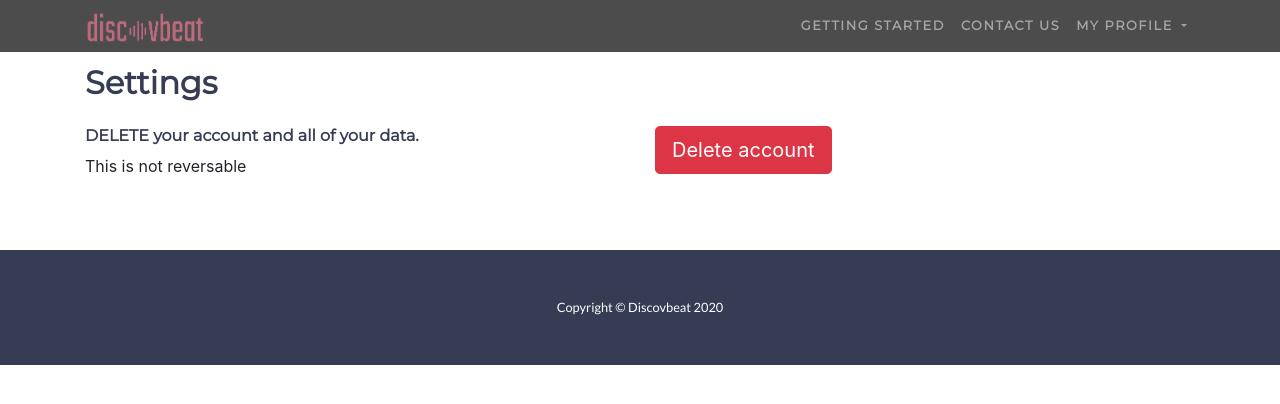
After one commit to RobertNimmo26/discovbeat, a Django app: page /settings/ in a window 1280 px wide. The commit adds this page. Shown: the top 404 px of the page. Run offline with Django 3.2, Linux system fonts and the light colour scheme; the visitor is signed in with stand-in values (Sample User, id 1); some libraries are stand-ins or nearby versions.

Commit message:
Added ability to delete playlists and accounts

```diff
--- a/discovbeat_project/discovbeat/urls.py
+++ b/discovbeat_project/discovbeat/urls.py
@@ -16,4 +16,7 @@ urlpatterns = [
 	path('playlistAnalysis/', views.playlistAnalysis, name='playlistanalysis'),
 	path('instructions/', views.instructions, name='instructions'),
 	path('contactus/', views.contactUs, name='contactus'),
+	path('deletePlaylist/<int:playlistAutoId>/', views.deletePlaylist, name="deleteplaylist"),
+	path('settings/', views.settings, name='settings'),
+	path('deleteUser/', views.deleteUser, name="deleteuser"),
 ]
--- a/discovbeat_project/discovbeat/views.py
+++ b/discovbeat_project/discovbeat/views.py
@@ -5,6 +5,8 @@ from django.shortcuts import get_object_or_404
 from django.contrib.auth.decorators import login_required
 from django.core.mail import send_mail
 from django.core.mail import EmailMessage
+from django.http import HttpResponseBadRequest
+from django.contrib.auth import logout
 
 
 from social_django.models import *
@@ -12,6 +14,19 @@ from discovbeat.models import UserPlaylist, Song
 
 import spotipy
 import requests
+
+# Custom Decorator #
+
+def ajax_required(ret_unexcepted):
+    def _ajax_required(func):
+        def wrapper(request, *args, **kwargs):
+            if not request.is_ajax():
+                return ret_unexcepted
+            return func(request, *args, **kwargs)
+        return wrapper
+    return _ajax_required
+
+####################
 
 # Spotify API #
 
@@ -25,6 +40,81 @@ def getToken(user):
 
 ###############
 
+# AJAX Calls #
+
+@ajax_required(HttpResponseBadRequest())
+def checkForUser(request):
+	# AJAX call to check is user exists
+	email = request.GET.get('email', None)
+	data = {
+		'exist': User.objects.filter(email__iexact=email, is_staff=False).exists()
+	}
+	return JsonResponse(data)
+
+@ajax_required(HttpResponseBadRequest())
+def saveComment(request):
+	# AJAX call to save users song comment
+	songId = request.GET.get('songAutoId', None)
+	comment = request.GET.get('comment', None)
+	song = Song.objects.get(songAutoId=songId)
+	song.comment=comment
+	song.save()
+	data = {
+		'songAutoId': songId,
+		'comment':comment
+	}
+	return JsonResponse(data)
+
+@ajax_required(HttpResponseBadRequest())
+def saveLike(request):
+	# AJAX call to save users liked songs
+	songId = request.GET.get('songAutoId', None)
+	like = request.GET.get('like', None)
+	print(songId,like)
+	song = Song.objects.get(songAutoId=songId)
+	song.rating=like
+	song.save()
+	data = {
+		'songAutoId': songId,
+		'like':like
+	}
+	return JsonResponse(data)
+
+# @ajax_required(HttpResponseBadRequest())
+# def generatePlaylist():
+# 	playlistAutoId = request.GET.get('playlistAutoId', None)
+# 	playlist = UserPlaylist.objects.get(playlistAutoId=playlistAutoId)
+# 	song = Song.objects.filter(playlist=playlist, rating=True)
+# 	songId
+# 	endpoint_url = "https://api.spotify.com/v1/recommendations?"
+# 	token = getUserSocialId(request.user)
+# 	user_id = getToken(request.user)
+
+# 	# OUR FILTERS
+# 	market="UK"
+# 	seed_genres="indie"
+# 	target_danceability=0.9
+# 	uris = []
+# 	seed_artists = '0XNa1vTidXlvJ2gHSsRi4A'
+# 	seed_tracks='55SfSsxneljXOk5S3NVZIW'
+
+# 	# PERFORM THE QUERY
+# 	query = f'{endpoint_url}&market={market}&seed_genres={seed_genres}&target_danceability={target_danceability}'
+# 	query += f'&seed_artists={seed_artists}'
+# 	query += f'&seed_tracks={seed_tracks}'
+
+# 	response = requests.get(query,
+# 				headers={"Content-Type":"application/json",
+# 							"Authorization":f"Bearer {token}"})
+# 	json_response = response.json()
+
+# 	print('Recommended Songs:')
+# 	for i,j in enumerate(json_response['tracks']):
+# 				uris.append(j['uri'])
+# 				print(f"{i+1}) \"{j['name']}\" by {j['artists'][0]['name']}")
+
+##############
+
 def index(request):
 	return render(request, 'discovbeat/index.html')
 
@@ -32,7 +122,6 @@ def instructions(request):
 	return render(request, 'discovbeat/instructions.html')
 
 def contactUs(request):
-	print(request)
 	if request.method == 'POST':
 
 		email= request.POST.get('email', None)
@@ -149,14 +238,6 @@ def add_tracks(results,playlist):
 		songList.append(song)
 	return songList
 
-def checkForUser(request):
-	# AJAX call to check is user exists
-	email = request.GET.get('email', None)
-	data = {
-		'exist': User.objects.filter(email__iexact=email, is_staff=False).exists()
-	}
-	return JsonResponse(data)
-
 @login_required
 def submitshareplaylist(request,playlistAutoId=None):
 	if request.method == "POST":
@@ -202,38 +283,6 @@ def playlistDashboard(request):
 
 	return render(request, 'discovbeat/playlistDashboard.html', context=context_dict)
 
-# def generatePlaylist():
-# 	playlistAutoId = request.GET.get('playlistAutoId', None)
-# 	playlist = UserPlaylist.objects.get(playlistAutoId=playlistAutoId)
-# 	song = Song.objects.filter(playlist=playlist, rating=True)
-# 	songId
-# 	endpoint_url = "https://api.spotify.com/v1/recommendations?"
-# 	token = getUserSocialId(request.user)
-# 	user_id = getToken(request.user)
-
-# 	# OUR FILTERS
-# 	market="UK"
-# 	seed_genres="indie"
-# 	target_danceability=0.9
-# 	uris = []
-# 	seed_artists = '0XNa1vTidXlvJ2gHSsRi4A'
-# 	seed_tracks='55SfSsxneljXOk5S3NVZIW'
-
-# 	# PERFORM THE QUERY
-# 	query = f'{endpoint_url}&market={market}&seed_genres={seed_genres}&target_danceability={target_danceability}'
-# 	query += f'&seed_artists={seed_artists}'
-# 	query += f'&seed_tracks={seed_tracks}'
-
-# 	response = requests.get(query,
-# 				headers={"Content-Type":"application/json",
-# 							"Authorization":f"Bearer {token}"})
-# 	json_response = response.json()
-
-# 	print('Recommended Songs:')
-# 	for i,j in enumerate(json_response['tracks']):
-# 				uris.append(j['uri'])
-# 				print(f"{i+1}) \"{j['name']}\" by {j['artists'][0]['name']}")
-
 @login_required
 def playlistAnalysis(request):
 	context_dict={}
@@ -250,31 +299,18 @@ def playlistAnalysis(request):
 def submitRatePlaylist(request):
 	return redirect(dashboard)
 
-def saveComment(request):
-	# AJAX call to save users song comment
+@login_required
+def deletePlaylist(request,playlistAutoId):
+	playlist = get_object_or_404(UserPlaylist, playlistAutoId=playlistAutoId)
+	playlist.delete()
+	return redirect(dashboard)
 
-	songId = request.GET.get('songAutoId', None)
-	comment = request.GET.get('comment', None)
-	song = Song.objects.get(songAutoId=songId)
-	song.comment=comment
-	song.save()
-	data = {
-		'songAutoId': songId,
-		'comment':comment
-	}
-	return JsonResponse(data)
+@login_required
+def settings(request):
+	return render(request,'discovbeat/settings.html')
 
-def saveLike(request):
-	# AJAX call to save users liked songs
-
-	songId = request.GET.get('songAutoId', None)
-	like = request.GET.get('like', None)
-	print(songId,like)
-	song = Song.objects.get(songAutoId=songId)
-	song.rating=like
-	song.save()
-	data = {
-		'songAutoId': songId,
-		'like':like
-	}
-	return JsonResponse(data)
+@login_required
+def deleteUser(request):
+	user=request.user
+	user.delete()
+	return redirect(index)
--- a/discovbeat_project/templates/discovbeat/loginbase.html
+++ b/discovbeat_project/templates/discovbeat/loginbase.html
@@ -6,8 +6,14 @@
 {% endblock %}
 
 {% block navbar %}
-    <li class="nav-item">
-        <a href="{% url 'logout' %}" class="nav-link">Log out</a>
+    <li class="nav-item dropdown">
+        <a class="nav-link dropdown-toggle" href="#" id="navbarDropdownMenuLink" data-toggle="dropdown" aria-haspopup="true" aria-expanded="false">
+            My profile
+        </a>
+        <div class="dropdown-menu" aria-labelledby="navbarDropdownMenuLink">
+            <a href="{% url 'settings' %}" class="dropdown-item">Settings</a>
+            <a href="{% url 'logout' %}" class="dropdown-item">Log out</a>
+        </div>
     </li>
 {% endblock %}
 
--- /dev/null
+++ b/discovbeat_project/templates/discovbeat/settings.html
@@ -0,0 +1,44 @@
+{% extends 'discovbeat/loginbase.html' %}
+{% load static %}
+
+{%block bodyblock%}
+    <div class="container mt-5">
+        <div class="row pt-3">
+            <div class="col">
+                <h2>Settings</h2>
+            </div>
+        </div>
+        <div class="pt-3">
+            <div class="row">
+                <div class="col">
+                    <h6>DELETE your account and all of your data.</h6>
+                    <h8>This is not reversable</h8>
+                </div>
+                <div class="col">
+                    <button type="button" class="btn btn-danger btn-lg" data-toggle="modal" data-target="#deleteAccount">
+                        Delete account
+                    </button>
+                    <div class="modal fade" id="deleteAccount" tabindex="-1" role="dialog" aria-labelledby="deleteAccountTitle" aria-hidden="true">
+                        <div class="modal-dialog modal-dialog-centered" role="document">
+                            <div class="modal-content">
+                                <div class="modal-header">
+                                    <h5 class="modal-title" id="deleteAccountTitle">Delete playlist</h5>
+                                    <button type="button" class="close" data-dismiss="modal" aria-label="Close">
+                                        <span aria-hidden="true">&times;</span>
+                                    </button>
+                                </div>
+                                <div class="modal-body">
+                                    Are you sure you want to delete your account? This will delete all your data, including all your created playlists for you and everyone who you have shared your playlists with. You will not be able to recover your data!
+                                </div>
+                                <div class="modal-footer">
+                                    <button type="button" class="btn btn-secondary" data-dismiss="modal">Close</button>
+                                    <a href="{% url 'deleteuser' %}" class="btn btn-danger">DELETE YOUR ACCOUNT</a>
+                                </div>
+                            </div>
+                        </div>
+                    </div>
+                </div>
+            </div>
+        </div>
+    </div>
+{% endblock %}
```
Also changed, not shown: discovbeat_project/discovbeat/ajax_required_decorator.py (added, +8 -0 lines), discovbeat_project/templates/discovbeat/contactus.html (+8 -2 lines), discovbeat_project/templates/discovbeat/index.html (+8 -2 lines), discovbeat_project/templates/discovbeat/instructions.html (+8 -2 lines), discovbeat_project/templates/discovbeat/playlistAnalysis.html (+29 -1 lines), discovbeat_project/templates/discovbeat/playlistDashboard.html (+29 -2 lines).
